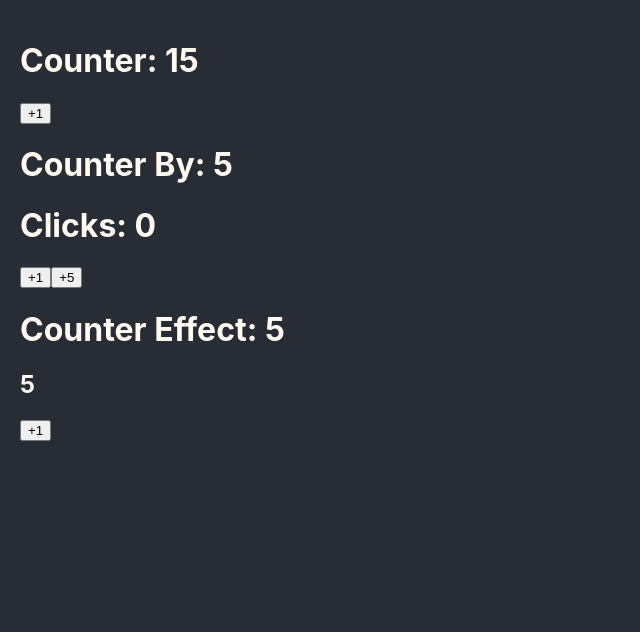
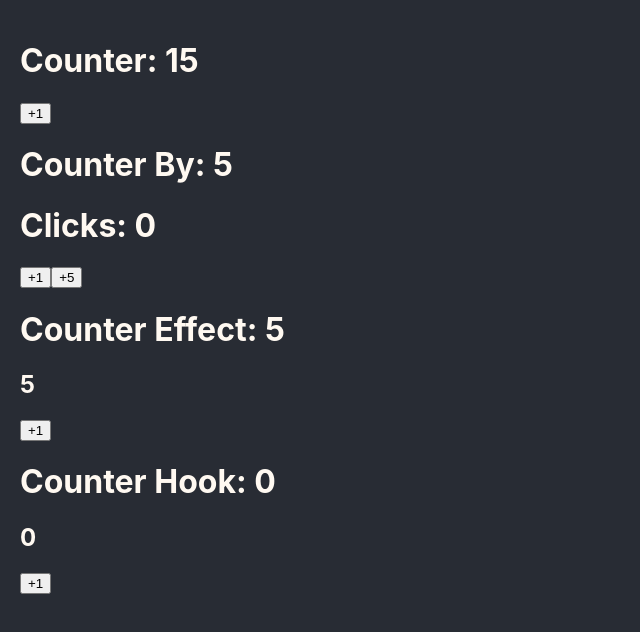
Before and after one commit to SofiArz/typescript-concepts-workshop, a React (Create React App) app: page / in a window 1280 px wide. Shown: the top 632 px of the page, without its empty margins (0-640 px from the left). Built offline with nearby package versions, Linux system fonts and the light colour scheme.

Commit message:
CounterHook using custom hook & refactor animation

```diff
--- a/src/App.tsx
+++ b/src/App.tsx
@@ -1,6 +1,7 @@
 import { Counter } from './bases/Counter'
 import { CounterBy } from './bases/CounterBy';
 import { CounterEffect } from './bases/CounterEffect';
+import { CounterHook } from './bases/CounterHook';
 
 function App() {
   return (
@@ -8,6 +9,7 @@ function App() {
       <Counter initialValue={15} />
       <CounterBy />
       <CounterEffect />
+      <CounterHook />
     </>
   );
 }
--- /dev/null
+++ b/src/bases/CounterHook.tsx
@@ -0,0 +1,17 @@
+import { useCounter } from "../hooks/useCounter";
+
+export const CounterHook = () => {
+
+    const { counter, elementToAnimate, handleClick } = useCounter({ maxCount: 10})
+
+    return (
+      <>
+        <h1>Counter Hook: { counter }</h1>
+        <h2 ref={ elementToAnimate }>{ counter }</h2>
+        <button onClick={ handleClick }>
+            +1
+        </button>
+      </>
+  );
+
+};
--- /dev/null
+++ b/src/hooks/useCounter.ts
@@ -0,0 +1,34 @@
+import { useRef, useEffect, useState, useLayoutEffect } from 'react';
+import { gsap } from 'gsap'
+
+export const useCounter = ({ maxCount = 10 }) => {
+
+    const [counter, setCounter] = useState(0)
+    const elementToAnimate = useRef<any>(null);
+
+    const timeline = useRef( gsap.timeline() )
+
+    const handleClick = () => {
+      if(counter < maxCount)
+        setCounter(prev => prev + 1)
+    }
+
+    useLayoutEffect(() => {
+        if(!elementToAnimate.current) return
+
+        timeline.current.to(elementToAnimate.current, { y: -10, duration: 0.2, ease: 'ease.out' })
+                        .to(elementToAnimate.current, { y: 0, duration: 1, ease: 'bounce.out' })
+                        .pause()
+    }, []);
+
+    useEffect(() => {
+        timeline.current.play(0)
+    }, [counter]);
+
+    return{
+        counter,
+        handleClick,
+        elementToAnimate
+    }
+
+}
```
